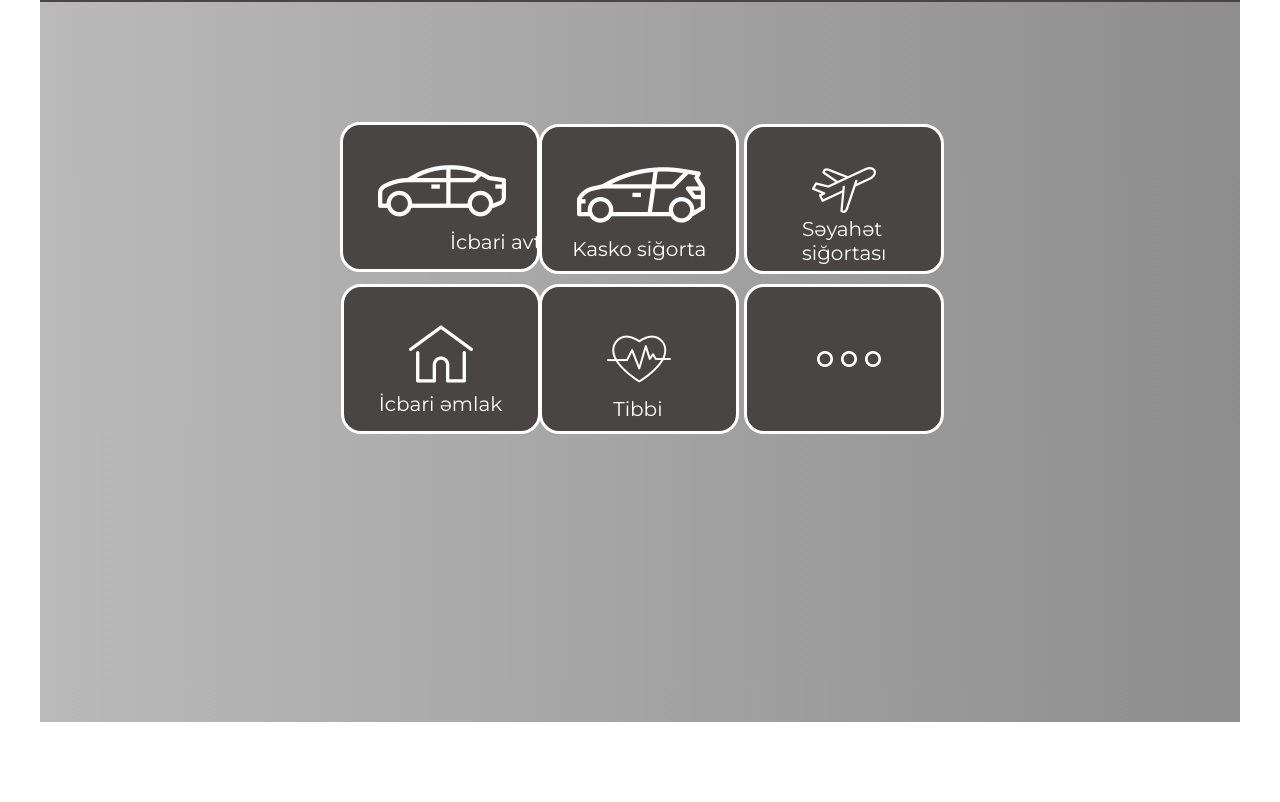
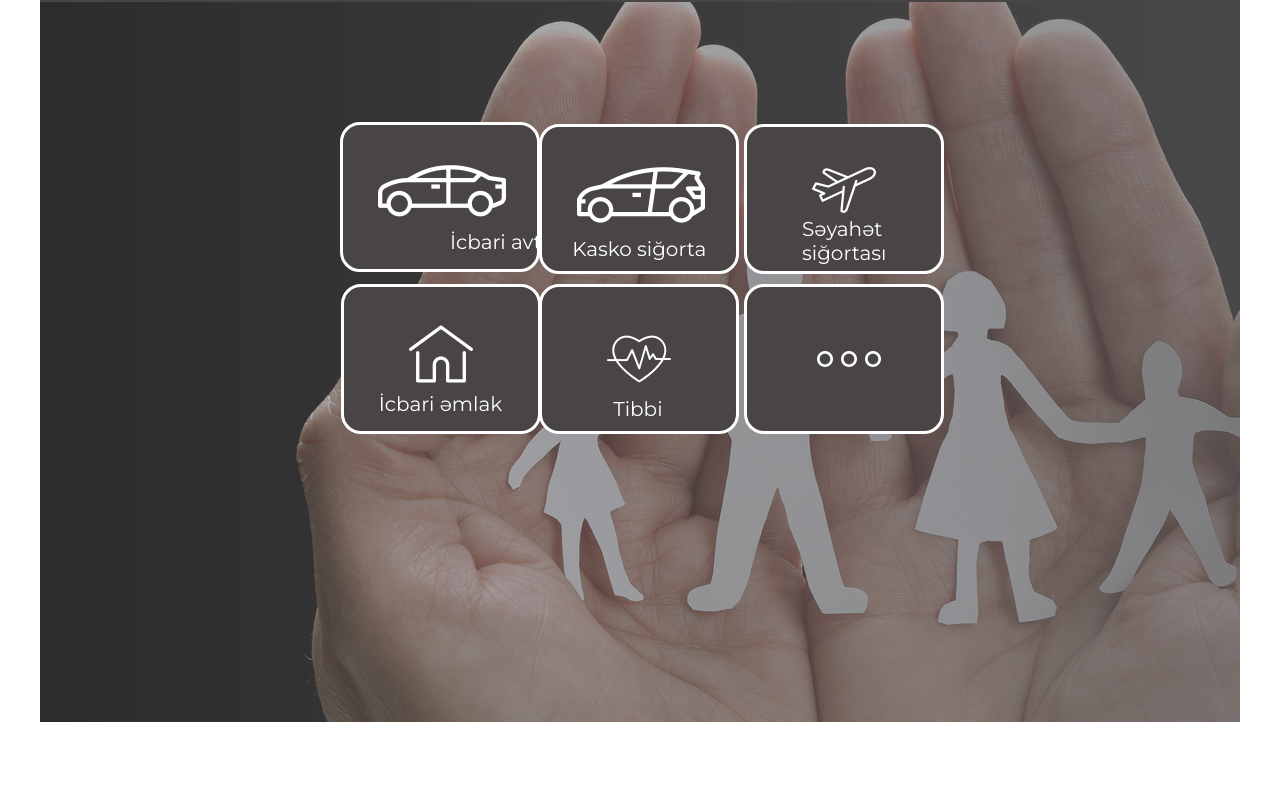
Before and after one commit to AKhayyam/Insurance, a plain HTML site: page index.html in a window 1280 px wide. Shown: the part 78-880 px from the top of the page. Drawn offline with Linux system fonts and the light colour scheme; the site is published under a folder, as on GitHub Pages, so addresses that start at the root find nothing.

Commit message:
Update style.css

```diff
--- a/style.css
+++ b/style.css
@@ -12,7 +12,7 @@
 header {
   background: transparent;
   background-image: linear-gradient(to right, #63636471, #636364ba),
-    url("/bigstock-Cutout-paper-chain-family-with-16555013.jpg");
+    url("bigstock-Cutout-paper-chain-family-with-16555013.jpg");
   margin: 0 40px;
   height: 100vh;
 }
```
